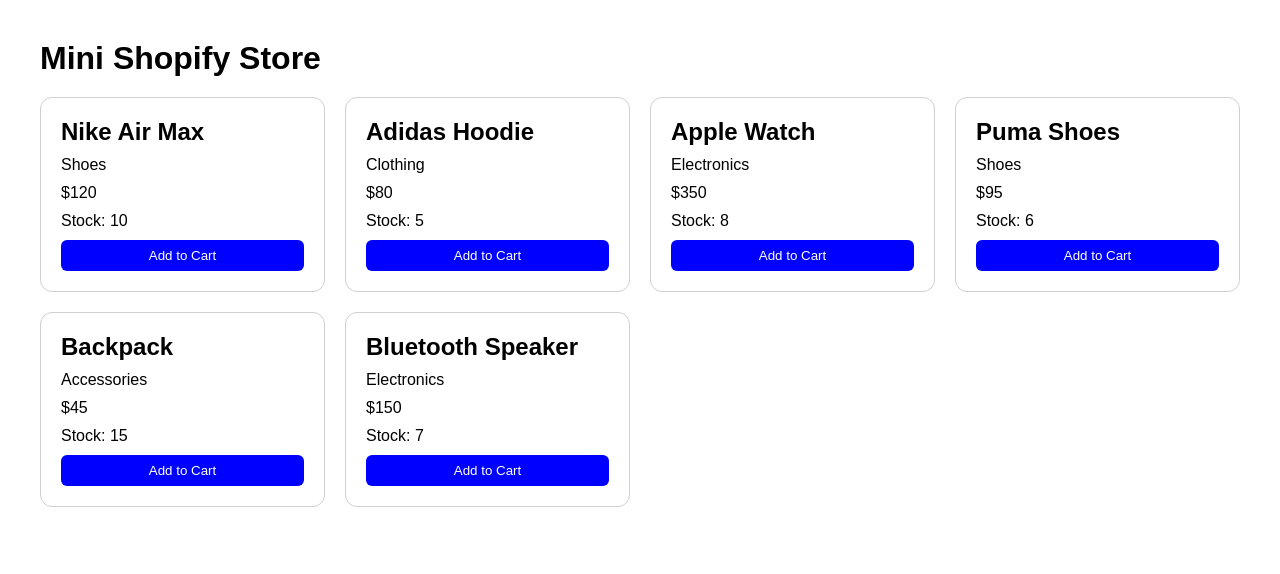
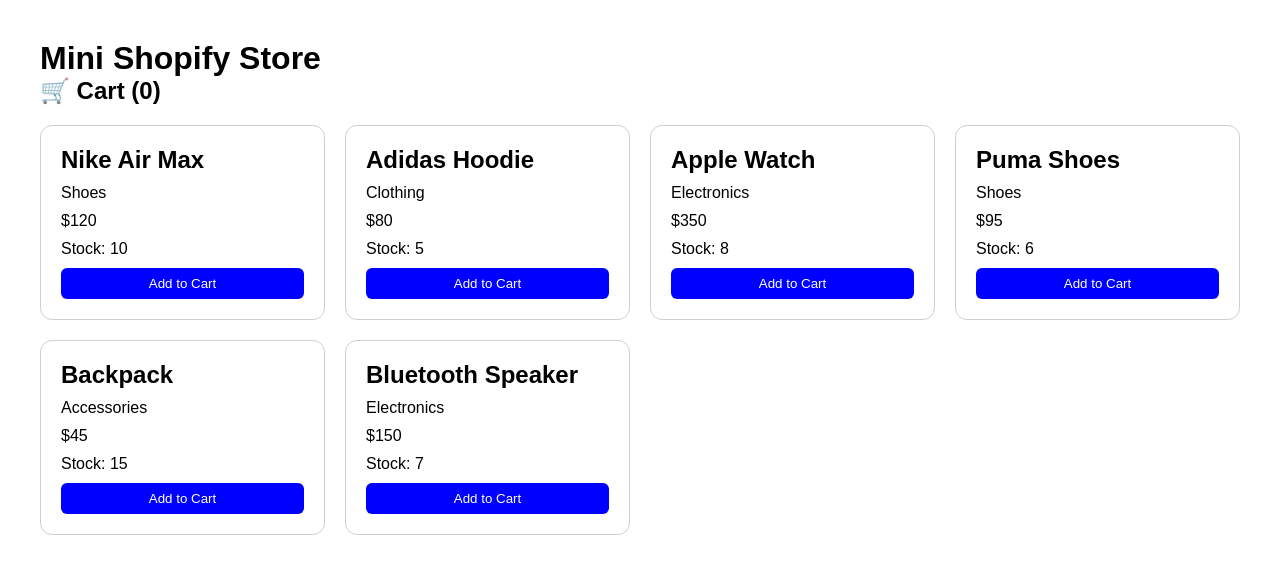
Before and after one commit to shohan-rhaman/Mini-Shopify-Store, a plain HTML site: page index.html in a window 1280 px wide. Drawn offline with Linux system fonts and the light colour scheme.

Commit message:
Cart Counter doc update

```diff
--- a/app.js
+++ b/app.js
@@ -39,6 +39,8 @@
 
     console.log(event.target.disabled);
 
+    //console.log(event.target.disabled);
+
     });
 
 
--- a/index.html
+++ b/index.html
@@ -11,6 +11,7 @@
 
     <header>
       <h1>Mini Shopify Store</h1>
+      <h2 id="cart-count">🛒 Cart (0)</h2>
     </header>
 
     <main>
```
Also changed, not shown: 1 other file.
